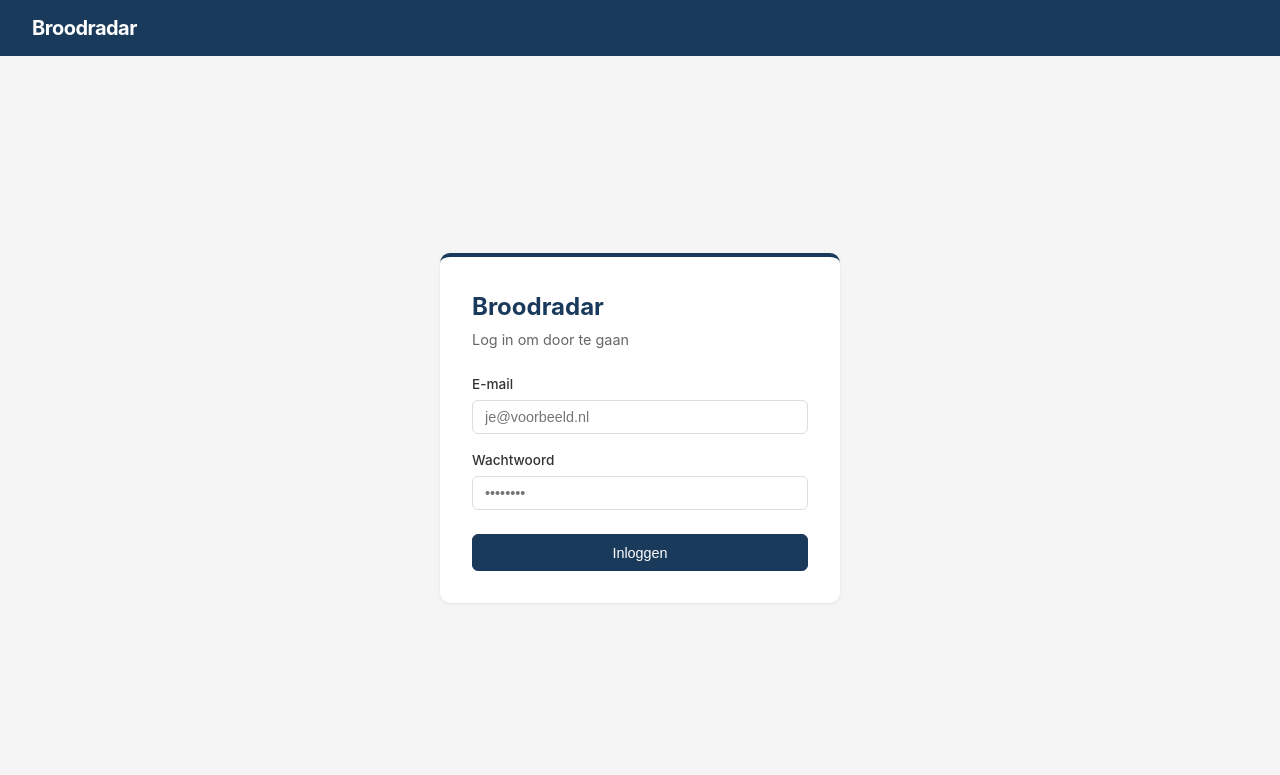
After one commit to ottocasteleijn/Broodradar, a Flask app: page /login in a window 1280 px wide. The commit adds this page. Shown: the top 775 px of the page. Run offline with Flask 3, Linux system fonts and the light colour scheme.

Commit message:
Login flow: Supabase Auth, login/logout, beveiligde routes, .env veilig
Co-authored-by: Cursor <cursoragent@cursor.com>

```diff
--- a/app.py
+++ b/app.py
@@ -1,8 +1,9 @@
 import os
+from functools import wraps
 from dotenv import load_dotenv
 load_dotenv()
 
-from flask import Flask, render_template, redirect, url_for, flash, request, abort
+from flask import Flask, render_template, redirect, url_for, flash, request, abort, session
 import database
 from retailers import RETAILERS, get_fetcher
 
@@ -12,12 +13,65 @@ app.secret_key = os.environ.get("SECRET_KEY", "broodradar-dev-key")
 app.jinja_env.globals["RETAILERS"] = RETAILERS
 
 
+def login_required(f):
+    @wraps(f)
+    def decorated_function(*args, **kwargs):
+        access_token = session.get("access_token")
+        if not access_token:
+            return redirect(url_for("login"))
+        try:
+            database.get_user_from_token(access_token)
+        except Exception:
+            session.clear()
+            return redirect(url_for("login"))
+        return f(*args, **kwargs)
+    return decorated_function
+
+
+@app.context_processor
+def inject_user_email():
+    return {"user_email": session.get("user_email")}
+
+
+@app.route("/login", methods=["GET", "POST"])
+def login():
+    if session.get("access_token"):
+        try:
+            database.get_user_from_token(session["access_token"])
+            return redirect(url_for("dashboard"))
+        except Exception:
+            session.clear()
+    if request.method == "POST":
+        email = (request.form.get("email") or "").strip()
+        password = request.form.get("password") or ""
+        if not email or not password:
+            flash("Vul e-mail en wachtwoord in.", "error")
+            return render_template("login.html")
+        try:
+            response = database.sign_in(email, password)
+            session["access_token"] = response.session.access_token
+            session["refresh_token"] = response.session.refresh_token
+            session["user_email"] = response.user.email
+            return redirect(url_for("dashboard"))
+        except Exception as e:
+            flash("Inloggen mislukt. Controleer je gegevens.", "error")
+            return render_template("login.html")
+    return render_template("login.html")
+
+
+@app.route("/logout", methods=["POST"])
+def logout():
+    session.clear()
+    return redirect(url_for("login"))
+
+
 @app.route("/")
 def index():
     return redirect(url_for("dashboard"))
 
 
 @app.route("/dashboard")
+@login_required
 def dashboard():
     stats = database.get_retailer_stats()
     recent_events = database.get_timeline_events(limit=5)
@@ -25,6 +79,7 @@ def dashboard():
 
 
 @app.route("/retailer/<slug>")
+@login_required
 def retailer_detail(slug):
     if slug not in RETAILERS:
         abort(404)
@@ -49,6 +104,7 @@ def retailer_detail(slug):
 
 
 @app.route("/retailer/<slug>/snapshot/new", methods=["POST"])
+@login_required
 def snapshot_new(slug):
     if slug not in RETAILERS:
         abort(404)
@@ -72,6 +128,7 @@ def snapshot_new(slug):
 
 
 @app.route("/timeline")
+@login_required
 def timeline():
     retailer_filter = request.args.get("retailer", "")
     type_filter = request.args.get("type", "")
@@ -91,6 +148,7 @@ def timeline():
 
 
 @app.route("/snapshots")
+@login_required
 def snapshots():
     retailer_filter = request.args.get("retailer", "")
     all_snapshots = database.get_snapshots(retailer=retailer_filter or None)
@@ -102,6 +160,7 @@ def snapshots():
 
 
 @app.route("/vergelijk")
+@login_required
 def vergelijk():
     old_id = request.args.get("old")
     new_id = request.args.get("new")
--- a/static/style.css
+++ b/static/style.css
@@ -35,6 +35,30 @@ body {
 .nav-links a:hover, .nav-links a.active {
     color: white;
     background: rgba(255,255,255,0.15);
+}
+
+.nav-user {
+    display: flex;
+    align-items: center;
+    gap: 1rem;
+    margin-left: auto;
+}
+.nav-user-email {
+    font-size: 0.85rem;
+    color: rgba(255,255,255,0.85);
+}
+.nav-logout-form {
+    margin: 0;
+}
+.nav-logout-btn {
+    padding: 0.35rem 0.75rem;
+    font-size: 0.85rem;
+    background: rgba(255,255,255,0.2);
+    color: white;
+    border: 1px solid rgba(255,255,255,0.4);
+}
+.nav-logout-btn:hover {
+    background: rgba(255,255,255,0.3);
 }
 
 /* Container */
@@ -495,3 +519,57 @@ body {
 .flash-success { background: #e8f5e9; color: #2e7d32; border: 1px solid #c8e6c9; }
 .flash-error { background: #ffebee; color: #c62828; border: 1px solid #ffcdd2; }
 .flash-info { background: #e3f2fd; color: #1565c0; border: 1px solid #bbdefb; }
+
+/* Login */
+.login-container {
+    display: flex;
+    justify-content: center;
+    align-items: center;
+    min-height: calc(100vh - 56px - 3rem);
+    padding: 1.5rem;
+}
+.login-card {
+    width: 100%;
+    max-width: 400px;
+    background: white;
+    border-radius: 10px;
+    padding: 2rem;
+    box-shadow: 0 1px 3px rgba(0,0,0,0.08);
+    border-top: 4px solid #1a3a5c;
+}
+.login-title {
+    font-size: 1.5rem;
+    font-weight: 700;
+    color: #1a3a5c;
+    margin-bottom: 0.25rem;
+}
+.login-subtitle {
+    font-size: 0.9rem;
+    color: #666;
+    margin-bottom: 1.5rem;
+}
+.login-form label {
+    display: block;
+    font-size: 0.85rem;
+    font-weight: 500;
+    color: #333;
+    margin-bottom: 0.35rem;
+}
+.login-form .login-input {
+    width: 100%;
+    padding: 0.5rem 0.75rem;
+    border: 1px solid #ddd;
+    border-radius: 6px;
+    font-size: 0.9rem;
+    margin-bottom: 1rem;
+    background: white;
+}
+.login-form .login-input:focus {
+    outline: none;
+    border-color: #1a3a5c;
+}
+.login-form .login-btn {
+    width: 100%;
+    margin-top: 0.5rem;
+    padding: 0.6rem 1rem;
+}
--- a/templates/base.html
+++ b/templates/base.html
@@ -9,11 +9,21 @@
 <body>
     <nav class="navbar">
         <a href="{{ url_for('dashboard') }}" class="nav-brand">Broodradar</a>
+        {% if request.endpoint != 'login' %}
         <div class="nav-links">
             <a href="{{ url_for('dashboard') }}" class="{% if request.endpoint == 'dashboard' %}active{% endif %}">Dashboard</a>
             <a href="{{ url_for('timeline') }}" class="{% if request.endpoint == 'timeline' %}active{% endif %}">Timeline</a>
             <a href="{{ url_for('snapshots') }}" class="{% if request.endpoint == 'snapshots' %}active{% endif %}">Snapshots</a>
         </div>
+        {% if user_email %}
+        <div class="nav-user">
+            <span class="nav-user-email">{{ user_email }}</span>
+            <form method="post" action="{{ url_for('logout') }}" class="nav-logout-form">
+                <button type="submit" class="btn nav-logout-btn">Uitloggen</button>
+            </form>
+        </div>
+        {% endif %}
+        {% endif %}
     </nav>
     <main class="container">
         {% with messages = get_flashed_messages(with_categories=true) %}
--- /dev/null
+++ b/templates/login.html
@@ -0,0 +1,17 @@
+{% extends "base.html" %}
+{% block title %}Inloggen — Broodradar{% endblock %}
+{% block content %}
+<div class="login-container">
+    <div class="login-card">
+        <h1 class="login-title">Broodradar</h1>
+        <p class="login-subtitle">Log in om door te gaan</p>
+        <form method="post" action="{{ url_for('login') }}" class="login-form">
+            <label for="email">E-mail</label>
+            <input type="email" id="email" name="email" class="login-input" required autocomplete="email" placeholder="je@voorbeeld.nl">
+            <label for="password">Wachtwoord</label>
+            <input type="password" id="password" name="password" class="login-input" required autocomplete="current-password" placeholder="••••••••">
+            <button type="submit" class="btn btn-primary login-btn">Inloggen</button>
+        </form>
+    </div>
+</div>
+{% endblock %}
```
Also changed, not shown: database.py (+14 -0 lines), 2 other files.
